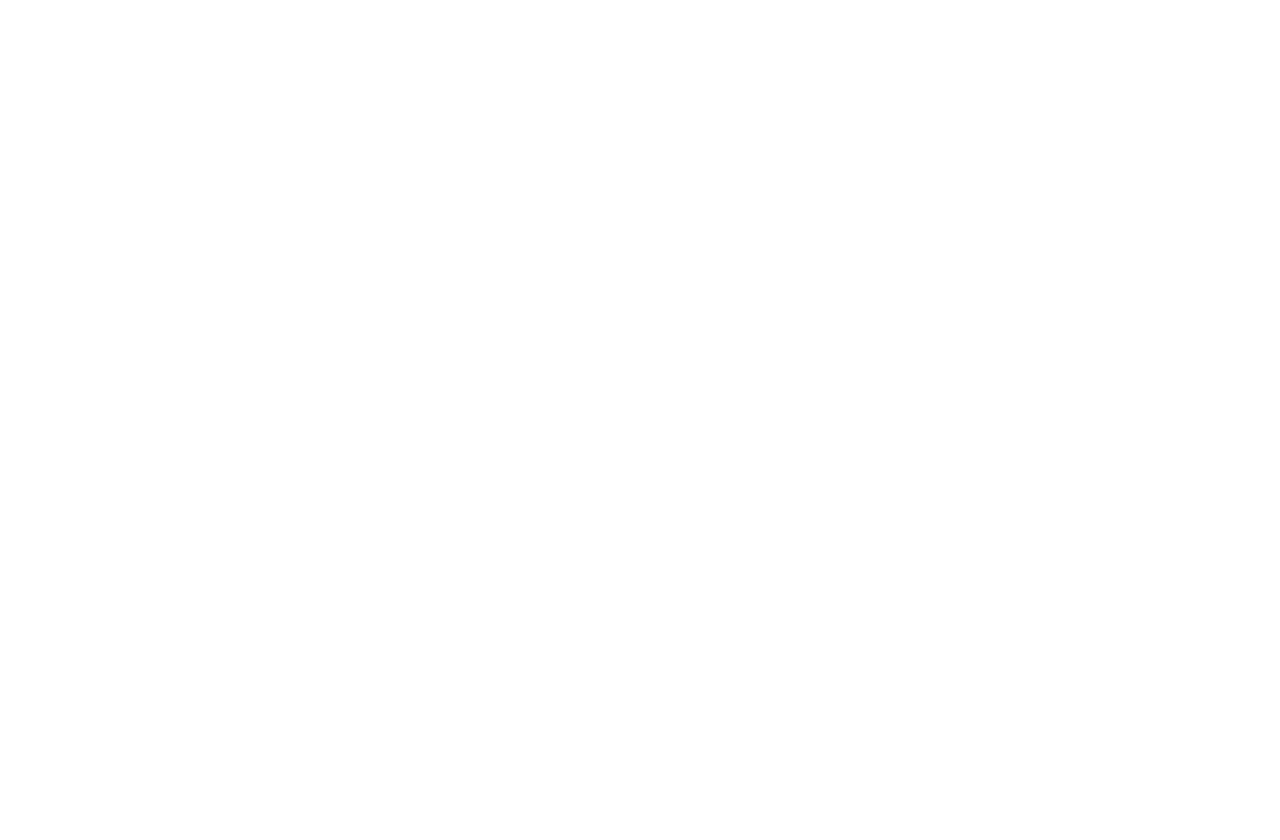
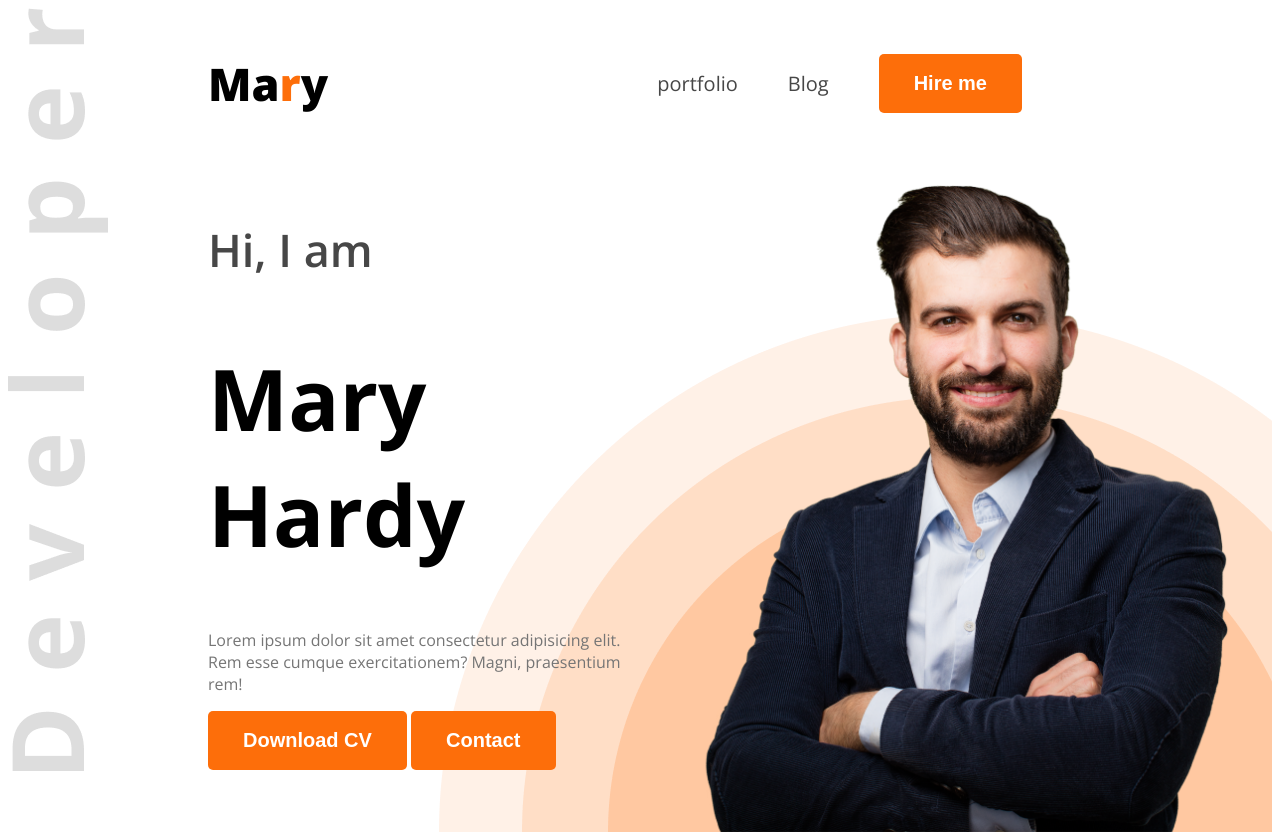
Before and after one commit to mdzulkarnain77/web-developer-portfolio, a plain HTML site: page index.html in a window 1280 px wide. Before the commit the page ends 800 px from the top, so only its background shows below. Drawn offline with nearby package versions, Linux system fonts and the light colour scheme.

Commit message:
added the code

```diff
--- a/index.html
+++ b/index.html
@@ -4,9 +4,33 @@
     <meta charset="UTF-8">
     <meta name="viewport" content="width=device-width, initial-scale=1.0">
     <title>web developer portfolio</title>
+    <link rel="preconnect" href="https://fonts.googleapis.com">
+<link rel="preconnect" href="https://fonts.gstatic.com" crossorigin>
+<link href="https://fonts.googleapis.com/css2?family=Open+Sans:ital,wght@0,300..800;1,300..800&family=Work+Sans:ital,wght@0,100..900;1,100..900&display=swap" rel="stylesheet">
+    <link rel="stylesheet" href="style/portfolio.css">
 </head>
-<body>
-    <header>
+<body class="open-sans-normal">
+    <header class="header">
+        <nav>
+            <h3 class="nav-title">Ma<span class="text-primary">r</span>y</h3>
+            <ul class="">
+                <li><a class="dark-2" href="">portfolio</a></li>
+                <li><a class="dark-2" href="">Blog</a></li>
+                <li><a href=""><button class="btn-primary">Hire me</button></a></li>
+            </ul>
+        </nav>
+        <div class="banner">
+            <div class="banner-content">
+              <h4 class="banner-greetings dark-2">Hi, I am</h4>
+              <h1 class="banner-title">Mary Hardy</h1>
+              <p class="banner-description">Lorem ipsum dolor sit amet consectetur adipisicing elit. Rem esse cumque exercitationem? Magni, praesentium rem!</p>
+              <button class="btn-primary">Download CV</button>
+              <button class="btn-primary">Contact</button>
+
+
+            </div>
+            <img class="banner-profile-pic" src="images/hardy.png" alt="">
+        </div>
 
     </header>
     <main>
--- /dev/null
+++ b/style/portfolio.css
@@ -0,0 +1,93 @@
+.open-sans-normal {
+  font-family: "Open Sans", serif;
+  font-optical-sizing: auto;
+  font-style: normal;
+  font-variation-settings:
+    "wdth" 100;}
+
+/* }shared style */
+ .text-primary{
+    color: #FD6E0A;
+
+ }
+ .drak2{
+    color: #474747;
+}
+.btn-primary{
+
+    background-color: #FD6E0A;
+    font-weight: bold;
+    padding: 18px 35px;
+    color: white;
+    border: none;
+    border-radius: 5px;
+    font-size: 20px;
+
+}
+/* Header */
+.header{
+    background-image: url(../images/developer.png),url(../images/header_bg.png);
+    background-repeat: no-repeat;
+    background-position: top left, bottom right;
+}
+
+/* Nav style */
+nav{
+    display: flex;
+    align-items: center;
+    justify-content: space-between;
+    margin: 0px 200px;
+}
+nav ul{
+    display: flex;
+    align-items: center;
+}
+.nav-title{
+    font-weight: 800;
+    font-size: 45px;
+}
+nav ul li{
+    list-style: none;
+    margin-right: 50px;
+
+}
+nav ul li a{
+    text-decoration: none;
+    font-size: 20px;
+
+}
+.dark-2{
+    color: #474747;
+}
+/* Header */
+.header{
+
+}
+/* Banner styles */
+.banner{
+    display: flex;
+    justify-content: space-between;
+    margin: 0 35px 0 200px;
+}
+.banner-content{
+    max-width: 580px;
+
+}
+
+.banner-greetings{
+    font-size: 45px;
+    font-weight: 600;
+}
+.banner-title{
+    font-weight: bold;
+    font-size: 85px;
+}
+.banner-description{
+    color: #757575;
+    font-size: 18;
+    font-weight: 100px;
+}
+.banner-profile-pic{
+    width: 580px;
+    height: 673px;
+}
```
